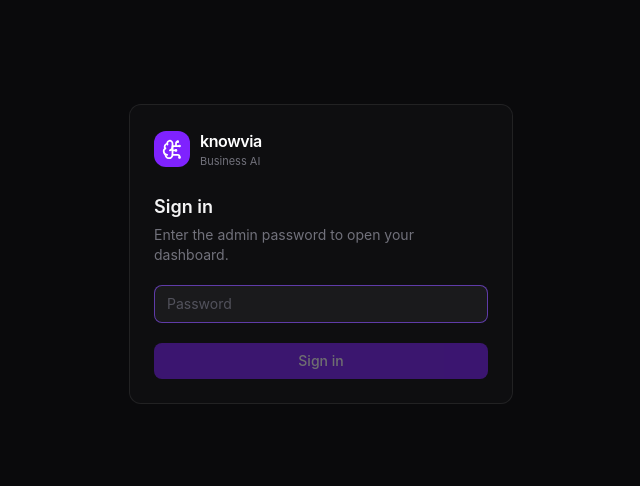
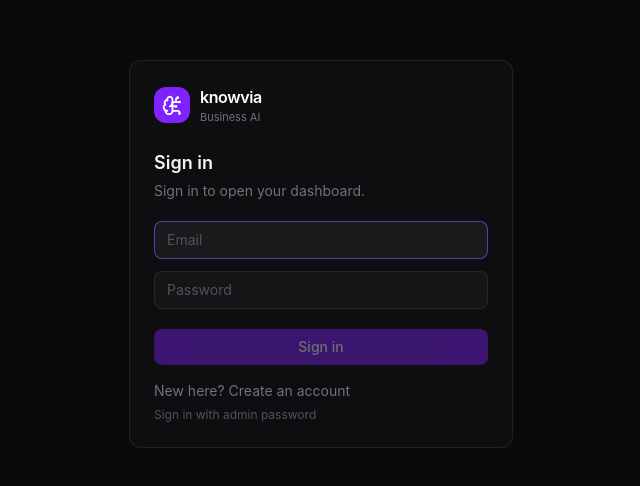
Before and after one commit to UdeshBhatti2004/Knowvia, a React (Vite) app in the folder frontend/: page / in a window 1280 px wide. Shown: the part 146-632 px from the top of the page, without its empty margins (319-959 px from the left). Built offline with nearby package versions, Linux system fonts and the light colour scheme; no server answers.

Commit message:
Add signup and email login to the frontend

```diff
--- a/frontend/src/pages/LoginPage.jsx
+++ b/frontend/src/pages/LoginPage.jsx
@@ -1,21 +1,45 @@
 import { useState } from 'react'
 import { BrainCircuit, Loader2, AlertCircle } from 'lucide-react'
-import { login } from '../services/api'
+import { login, signup } from '../services/api'
+
+const inputClass =
+  'mt-3 w-full rounded-lg border border-white/[0.08] bg-white/[0.03] px-3 py-2 text-sm text-zinc-100 placeholder:text-zinc-600 outline-none transition-colors focus:border-violet-500/60 focus:bg-white/[0.05]'
 
 function LoginPage({ onLoggedIn }) {
+  // 'signin' | 'signup' | 'admin'
+  const [mode, setMode] = useState('signin')
+  const [email, setEmail] = useState('')
   const [password, setPassword] = useState('')
+  const [workspaceName, setWorkspaceName] = useState('')
   const [submitting, setSubmitting] = useState(false)
   const [error, setError] = useState('')
 
+  const ready =
+    password &&
+    (mode === 'admin' || email.trim()) &&
+    (mode !== 'signup' || workspaceName.trim())
+
+  function switchMode(next) {
+    setMode(next)
+    setError('')
+    setPassword('')
+  }
+
   async function handleSubmit(event) {
     event.preventDefault()
-    if (!password || submitting) return
+    if (!ready || submitting) return
 
     setSubmitting(true)
     setError('')
 
     try {
-      await login(password)
+      if (mode === 'signup') {
+        await signup(email.trim(), password, workspaceName.trim())
+      } else if (mode === 'signin') {
+        await login(password, email.trim())
+      } else {
+        await login(password)
+      }
       onLoggedIn()
     } catch (err) {
       setError(err.message || 'Could not sign in.')
@@ -23,6 +47,23 @@ function LoginPage({ onLoggedIn }) {
       setSubmitting(false)
     }
   }
+
+  const title =
+    mode === 'signup'
+      ? 'Create your account'
+      : mode === 'admin'
+        ? 'Admin sign in'
+        : 'Sign in'
+
+  const subtitle =
+    mode === 'signup'
+      ? 'Set up a workspace for your business.'
+      : mode === 'admin'
+        ? 'Enter the admin password to open the dashboard.'
+        : 'Sign in to open your dashboard.'
+
+  const submitLabel =
+    mode === 'signup' ? 'Create account' : 'Sign in'
 
   return (
     <div className="flex h-dvh w-full items-center justify-center bg-[#0a0a0c] p-4">
@@ -42,18 +83,41 @@ function LoginPage({ onLoggedIn }) {
           </div>
         </div>
 
-        <h1 className="mt-6 text-lg font-semibold text-zinc-100">Sign in</h1>
-        <p className="mt-1 text-sm text-zinc-500">
-          Enter the admin password to open your dashboard.
-        </p>
+        <h1 className="mt-6 text-lg font-semibold text-zinc-100">{title}</h1>
+        <p className="mt-1 text-sm text-zinc-500">{subtitle}</p>
+
+        {mode === 'signup' && (
+          <input
+            type="text"
+            value={workspaceName}
+            onChange={(e) => setWorkspaceName(e.target.value)}
+            placeholder="Business name"
+            maxLength={100}
+            autoFocus
+            className={`${inputClass} mt-5`}
+          />
+        )}
+
+        {mode !== 'admin' && (
+          <input
+            type="email"
+            value={email}
+            onChange={(e) => setEmail(e.target.value)}
+            placeholder="Email"
+            autoComplete="email"
+            autoFocus={mode === 'signin'}
+            className={mode === 'signup' ? inputClass : `${inputClass} mt-5`}
+          />
+        )}
 
         <input
           type="password"
           value={password}
           onChange={(e) => setPassword(e.target.value)}
-          placeholder="Password"
-          autoFocus
-          className="mt-5 w-full rounded-lg border border-white/[0.08] bg-white/[0.03] px-3 py-2 text-sm text-zinc-100 placeholder:text-zinc-600 outline-none transition-colors focus:border-violet-500/60 focus:bg-white/[0.05]"
+          placeholder={mode === 'signup' ? 'Password (8+ characters)' : 'Password'}
+          autoComplete={mode === 'signup' ? 'new-password' : 'current-password'}
+          autoFocus={mode === 'admin'}
+          className={mode === 'admin' ? `${inputClass} mt-5` : inputClass}
         />
 
         {error && (
@@ -65,12 +129,50 @@ function LoginPage({ onLoggedIn }) {
 
         <button
           type="submit"
-          disabled={submitting || !password}
+          disabled={submitting || !ready}
           className="mt-5 inline-flex w-full items-center justify-center gap-2 rounded-lg bg-violet-600 px-4 py-2 text-sm font-medium text-white transition-colors hover:bg-violet-500 disabled:opacity-40"
         >
           {submitting && <Loader2 className="h-4 w-4 animate-spin" />}
-          {submitting ? 'Signing in...' : 'Sign in'}
+          {submitting ? 'Please wait...' : submitLabel}
         </button>
+
+        <div className="mt-4 flex flex-col gap-1.5 text-sm text-zinc-500">
+          {mode === 'signup' ? (
+            <button
+              type="button"
+              onClick={() => switchMode('signin')}
+              className="text-left hover:text-zinc-300"
+            >
+              Already have an account? Sign in
+            </button>
+          ) : (
+            <button
+              type="button"
+              onClick={() => switchMode('signup')}
+              className="text-left hover:text-zinc-300"
+            >
+              New here? Create an account
+            </button>
+          )}
+
+          {mode === 'admin' ? (
+            <button
+              type="button"
+              onClick={() => switchMode('signin')}
+              className="text-left hover:text-zinc-300"
+            >
+              Back to email sign in
+            </button>
+          ) : (
+            <button
+              type="button"
+              onClick={() => switchMode('admin')}
+              className="text-left text-xs text-zinc-600 hover:text-zinc-400"
+            >
+              Sign in with admin password
+            </button>
+          )}
+        </div>
       </form>
     </div>
   )
--- a/frontend/src/services/api.js
+++ b/frontend/src/services/api.js
@@ -11,7 +11,7 @@ export function clearToken() {
   localStorage.removeItem(TOKEN_KEY)
 }
 
-// fetch wrapper for the dashboard API. Adds the admin token, and on a 401
+// fetch wrapper for the dashboard API. Adds the token, and on a 401
 // clears it and tells the app to show the login screen.
 export async function apiFetch(url, options = {}) {
   const headers = new Headers(options.headers || {})
@@ -28,20 +28,43 @@ export async function apiFetch(url, options = {}) {
   return response
 }
 
-export async function login(password) {
-  const response = await fetch(`${API_URL}/auth/login`, {
+async function authRequest(path, body, errors) {
+  const response = await fetch(`${API_URL}${path}`, {
     method: 'POST',
     headers: { 'Content-Type': 'application/json' },
-    body: JSON.stringify({ password }),
+    body: JSON.stringify(body),
   })
 
-  if (response.status === 401) throw new Error('Wrong password.')
+  if (response.status === 429) {
+    throw new Error('Too many attempts. Try again in a few minutes.')
+  }
   if (response.status === 503) throw new Error('Login is not configured.')
-  if (response.status === 429) throw new Error('Too many attempts. Try again in a few minutes.')
-  if (!response.ok) throw new Error('Could not sign in. Try again.')
+  if (errors[response.status]) throw new Error(errors[response.status])
+  if (!response.ok) throw new Error('Something went wrong. Try again.')
 
   const data = await response.json()
   localStorage.setItem(TOKEN_KEY, data.token)
+  return data
+}
+
+// With an email: account login. Without: legacy admin-password login.
+export function login(password, email) {
+  const body = email ? { email, password } : { password }
+  return authRequest('/auth/login', body, {
+    401: email ? 'Wrong email or password.' : 'Wrong password.',
+    422: 'Enter a valid email and password.',
+  })
+}
+
+export function signup(email, password, workspaceName) {
+  return authRequest(
+    '/auth/signup',
+    { email, password, workspace_name: workspaceName },
+    {
+      409: 'That email is already registered.',
+      422: 'Check your email, and use a password of at least 8 characters.',
+    },
+  )
 }
 
 export function logout() {
```
